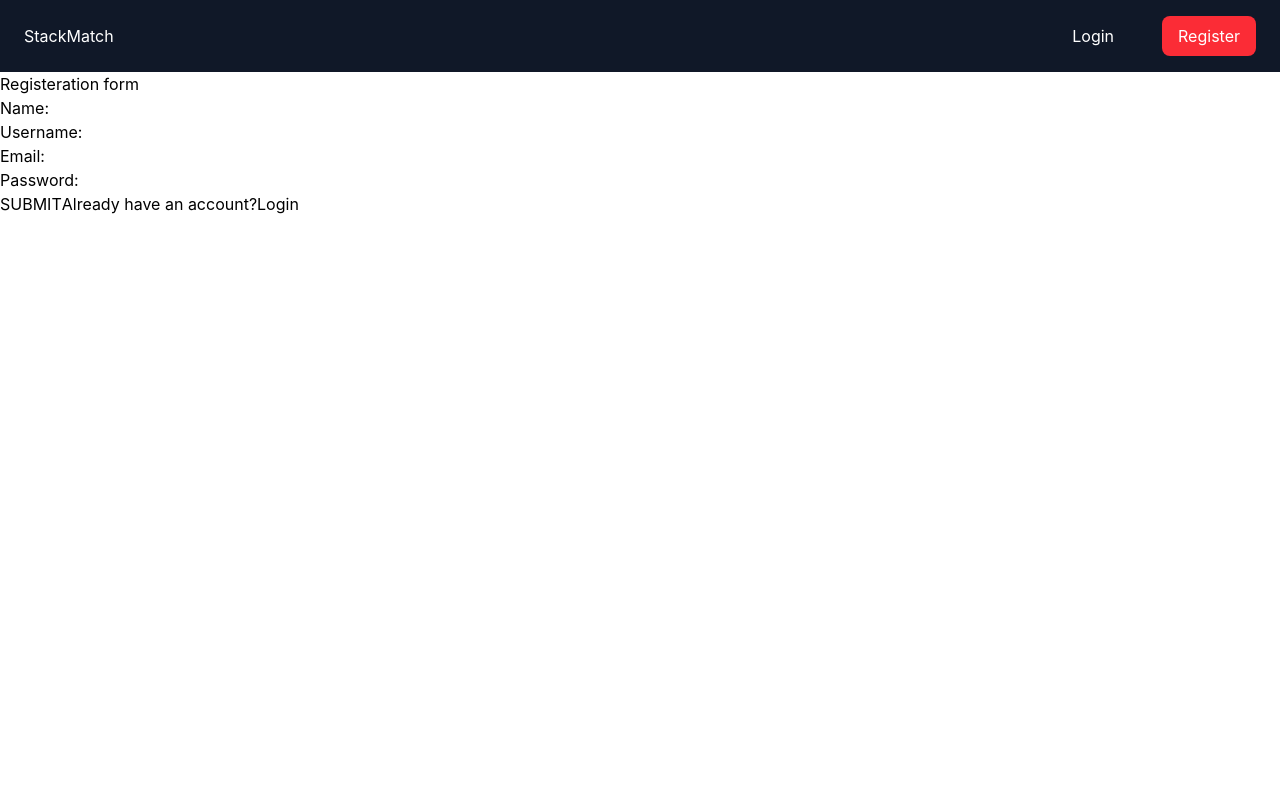
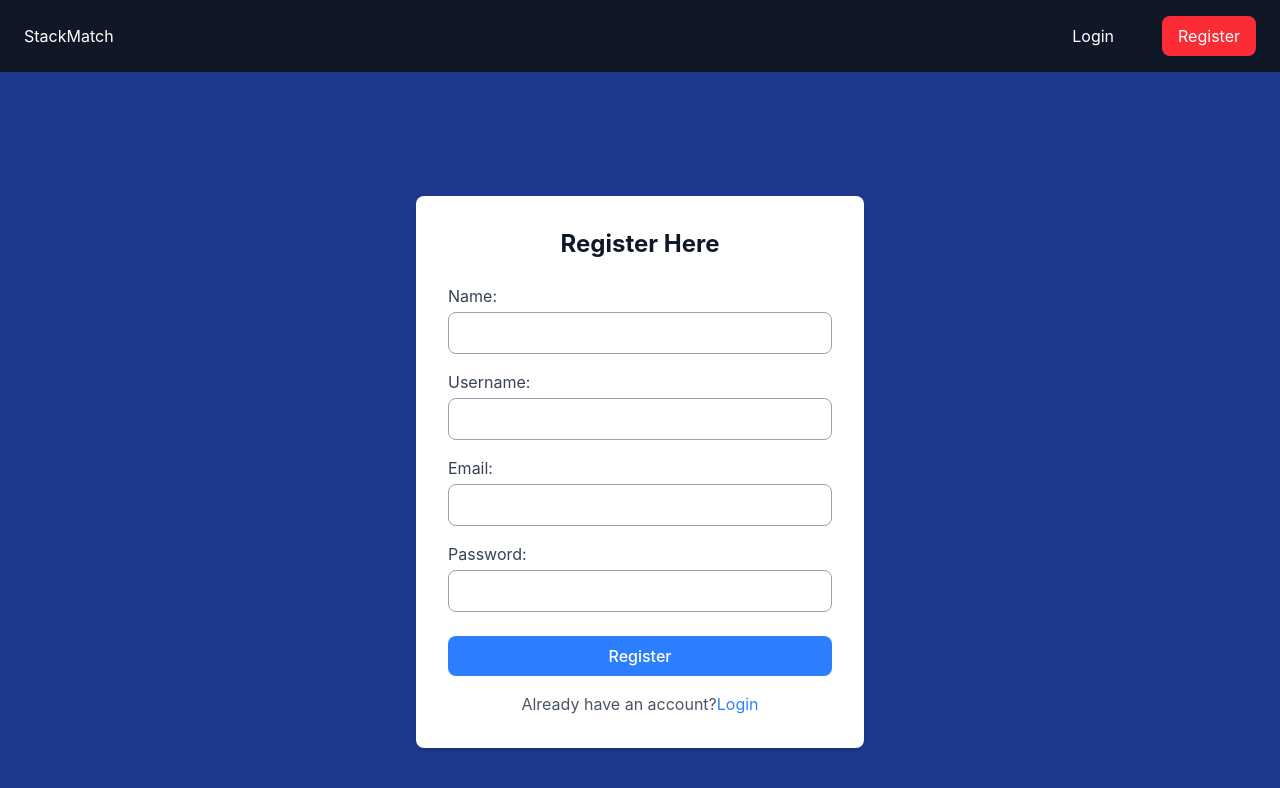
Before and after one commit to abhipxx/StackMatch, a React (Vite) app in the folder client/: page /register in a window 1280 px wide. Shown: the top 788 px of the page. Built offline with nearby package versions, Linux system fonts and the light colour scheme.

Commit message:
Styling for Register page

```diff
--- a/client/src/pages/Register.jsx
+++ b/client/src/pages/Register.jsx
@@ -23,15 +23,33 @@ function Register(){
 
     return(
         <>
-        <h3>Registeration form</h3>
-        <form onSubmit={handleSubmit}>
-            Name:<input type="text" value={name} onChange={((n)=>setName(n.target.value))}></input><br/>
-            Username:<input type="text" value={username} onChange={(u)=>setUsername(u.target.value)}></input><br/>
-            Email:<input type="email" value={email} onChange={(e)=>setEmail(e.target.value)}></input><br/>
-            Password:<input type="password" value={password} onChange={(p)=>setPassword(p.target.value)}></input><br/>
-            <button type="submit">SUBMIT</button>
-        <Link to="/login">Already have an account?Login</Link>
-        </form>
+        <div className="min-h-screen bg-blue-900 flex items-center justify-center">
+            <div className="bg-white p-8 rounded-lg shadow-md w-full max-w-md">
+            <h1 className="text-2xl font-bold text-gray-900 mb-6 text-center">Register Here</h1>
+            <form onSubmit={handleSubmit}>
+                <div className="mb-4">
+                    <label className="block text-gray-700 mb-1">Name:</label>
+                    <input type="text" value={name} onChange={((n)=>setName(n.target.value))} className="w-full border border-gray-400 rounded-lg px-4 py-2 focus:outline-none focus:border-blue-500"/>
+                </div>
+                <div className="mb-4">
+                    <label className="block text-gray-700 mb-1">Username:</label>
+                    <input type="text" value={username} onChange={(u)=>setUsername(u.target.value)} className="w-full border border-gray-400 rounded-lg px-4 py-2 focus:outline-none focus:border-blue-500"/>
+                </div>
+                <div className="mb-4">
+                    <label className="block text-gray-700 mb-1">Email:</label>
+                    <input type="email" value={email} onChange={(e)=>setEmail(e.target.value)} className="w-full border border-gray-400 rounded-lg px-4 py-2 focus:outline-none focus:border-blue-500"/>
+                </div>
+                <div className="mb-6">
+                    <label className="block text-gray-700 mb-1">Password:</label>
+                    <input type="password" value={password} onChange={(p)=>setPassword(p.target.value)} className="w-full border border-gray-400 rounded-lg px-4 py-2 focus:outline-none focus:border-blue-500"/>
+                </div>
+                <button type="submit" className="w-full bg-blue-500 hover:bg-blue-600 text-white py-2 rounded-lg font-medium transition">Register
+                </button>
+                <p className="text-center mt-4 text-gray-600">Already have an account?
+                <Link to="/login" className="text-blue-500 hover:underline">Login</Link></p>
+            </form>
+            </div>
+        </div>
         </>
     )
 }
```
